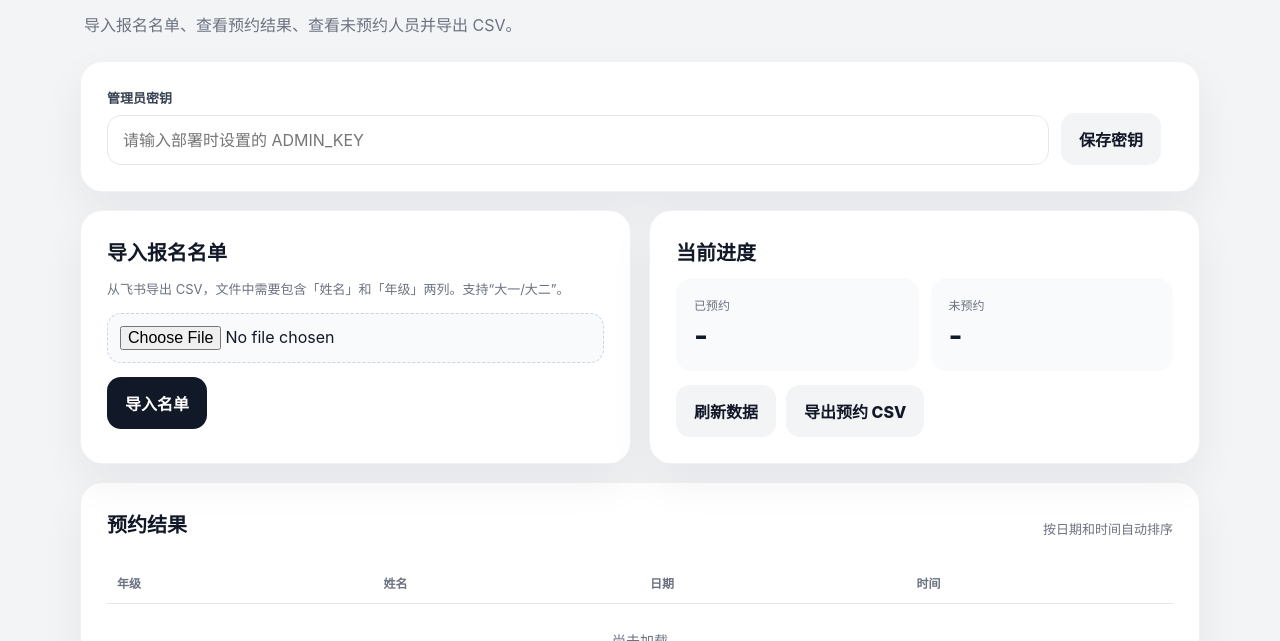
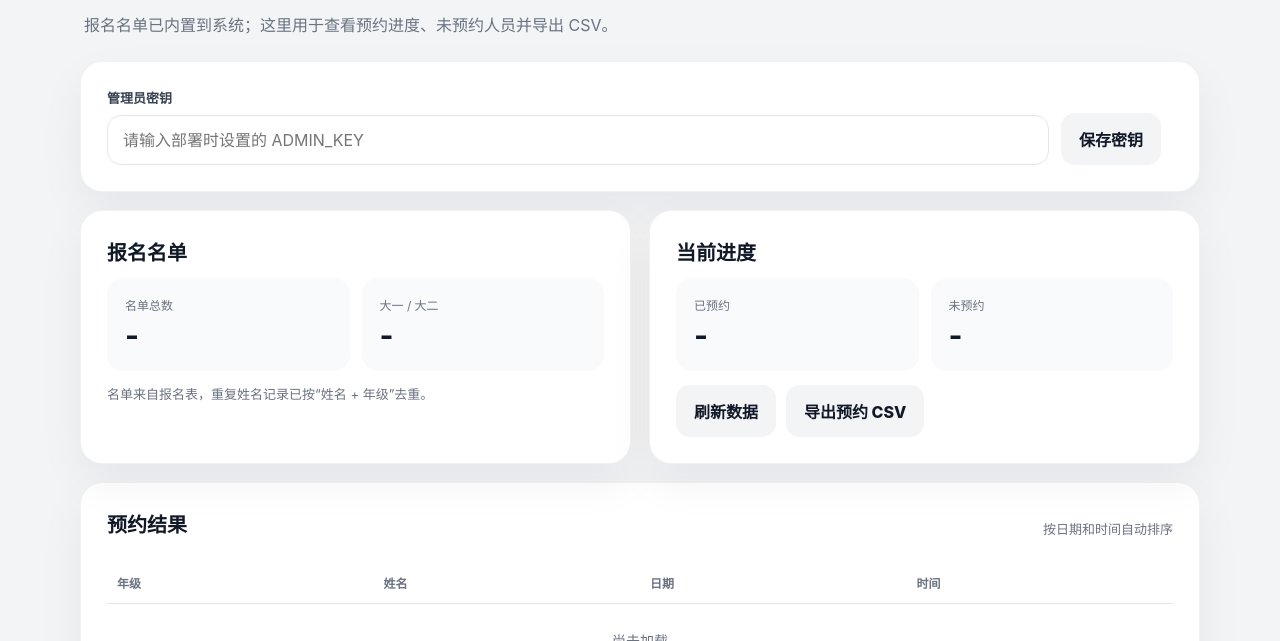
Before and after one commit to jingqianhe5/interview-booking, a plain HTML site: page public/admin.html in a window 1280 px wide. Shown: the part 159-800 px from the top of the page. Drawn offline with Linux system fonts and the light colour scheme.

Commit message:
Use built-in recruitment roster in admin

```diff
--- a/public/admin.html
+++ b/public/admin.html
@@ -11,7 +11,7 @@
     <section class="hero compact">
       <p class="eyebrow">ADMIN CONSOLE</p>
       <h1>面试预约管理后台</h1>
-      <p class="hero-copy">导入报名名单、查看预约结果、查看未预约人员并导出 CSV。</p>
+      <p class="hero-copy">报名名单已内置到系统；这里用于查看预约进度、未预约人员并导出 CSV。</p>
     </section>
 
     <section class="card admin-auth">
@@ -24,14 +24,13 @@
     </section>
 
     <section class="admin-grid">
-      <section class="card">
-        <h2>导入报名名单</h2>
-        <p class="muted">从飞书导出 CSV，文件中需要包含「姓名」和「年级」两列。支持“大一/大二”。</p>
-        <input id="csvFile" type="file" accept=".csv,text/csv" />
-        <div class="button-row">
-          <button id="importBtn" class="primary small" type="button">导入名单</button>
+      <section class="card stat-card">
+        <h2>报名名单</h2>
+        <div class="stats">
+          <div><span>名单总数</span><strong id="rosterCount">-</strong></div>
+          <div><span>大一 / 大二</span><strong id="gradeCounts">-</strong></div>
         </div>
-        <div id="importResult" class="notice" hidden></div>
+        <p class="muted">名单来自报名表，重复姓名记录已按“姓名 + 年级”去重。</p>
       </section>
 
       <section class="card stat-card">
```
